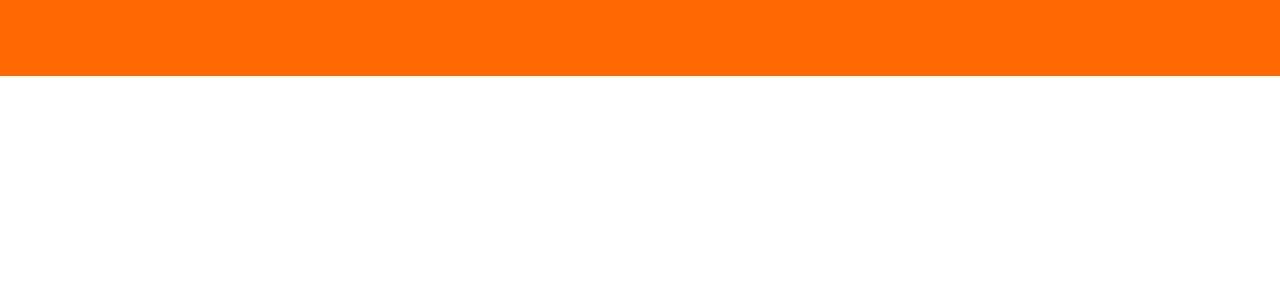
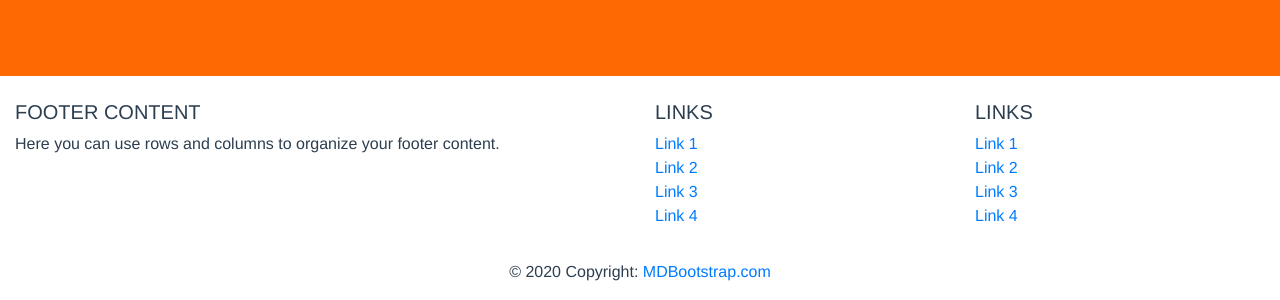
Before and after one commit to kuveeee/misli_brzo, a Vue app in the folder misli_brzo/: page / in a window 1280 px wide. Shown: the part 2168-2468 px from the top of the page. Before the commit the page ends 2244 px from the top, so only its background shows below. Built offline with nearby package versions, Linux system fonts and the light colour scheme.

Commit message:
Footer je sada vidljiv

```diff
--- a/misli_brzo/src/App.vue
+++ b/misli_brzo/src/App.vue
@@ -8,7 +8,6 @@
     <router-view/>
   </div>
 </template>
-
 <style lang="scss">
 
 #app {
--- a/misli_brzo/src/components/HelloWorld.vue
+++ b/misli_brzo/src/components/HelloWorld.vue
@@ -25,7 +25,6 @@
         </div>
         <p>Google prijava</p>
       </div>
-
       <div class="ukratko_o_kreatorima_i_projektu">
         <h4>Ukratko o kreatorima i projektu</h4>
       </div>
@@ -66,7 +65,6 @@
           </li>
         </ul>
       </div>
-      <!-- Mjesto za footer (privremeno) -->
     </div>
   </div>
 </template>
--- a/misli_brzo/src/views/Home.vue
+++ b/misli_brzo/src/views/Home.vue
@@ -1,20 +1,18 @@
 <template>
   <div class="home">
-    <HelloWorld msg="MisliBrzo"/>
-    <footer/>
+    <HelloWorld msg="MisliBrzo" />
+    <Footer />
   </div>
 </template>
-
 <script>
 // @ is an alias to /src
-import HelloWorld from '@/components/HelloWorld.vue'
-import footer from '@/components/footer.vue'
-
+import HelloWorld from "@/components/HelloWorld.vue";
+import Footer from "@/components/footer.vue";
 export default {
-  name: 'Home',
+  name: "Home",
   components: {
     HelloWorld,
-    footer,
+    Footer,
   },
-}
+};
 </script>
```
